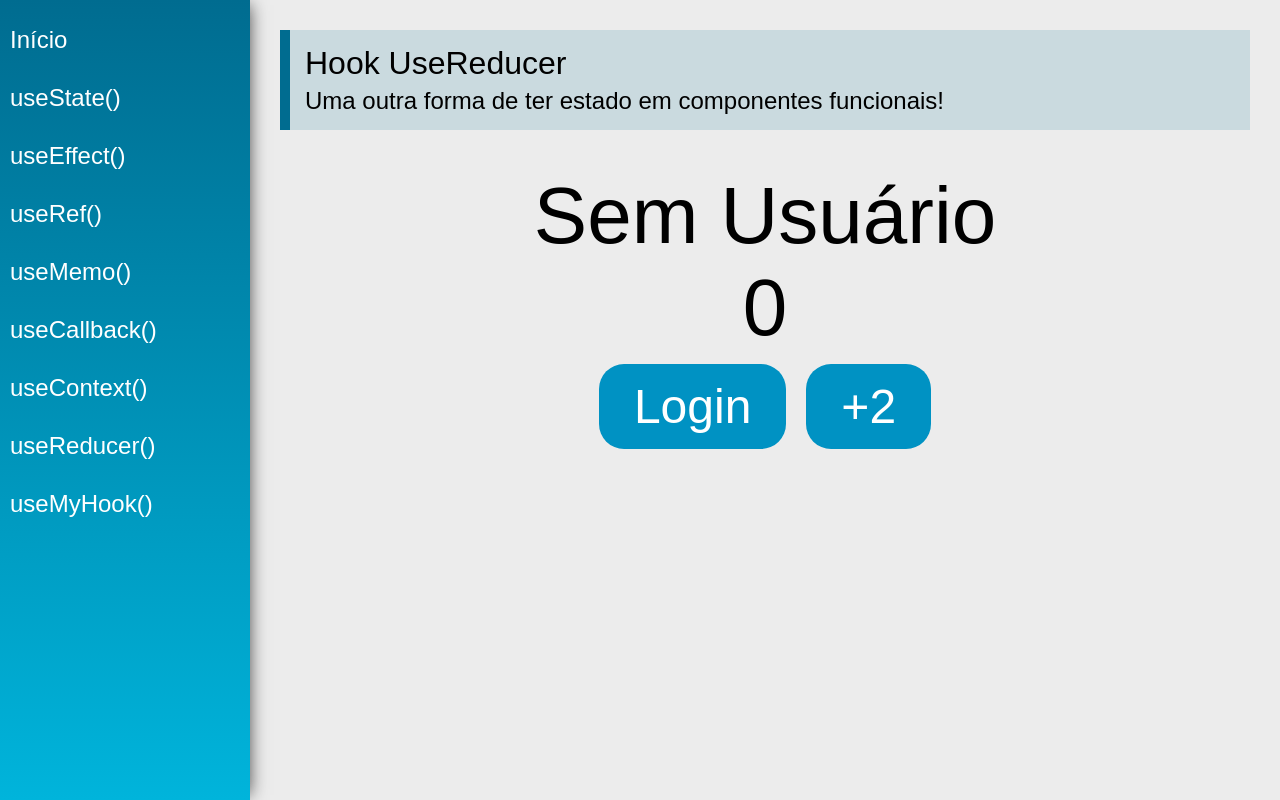
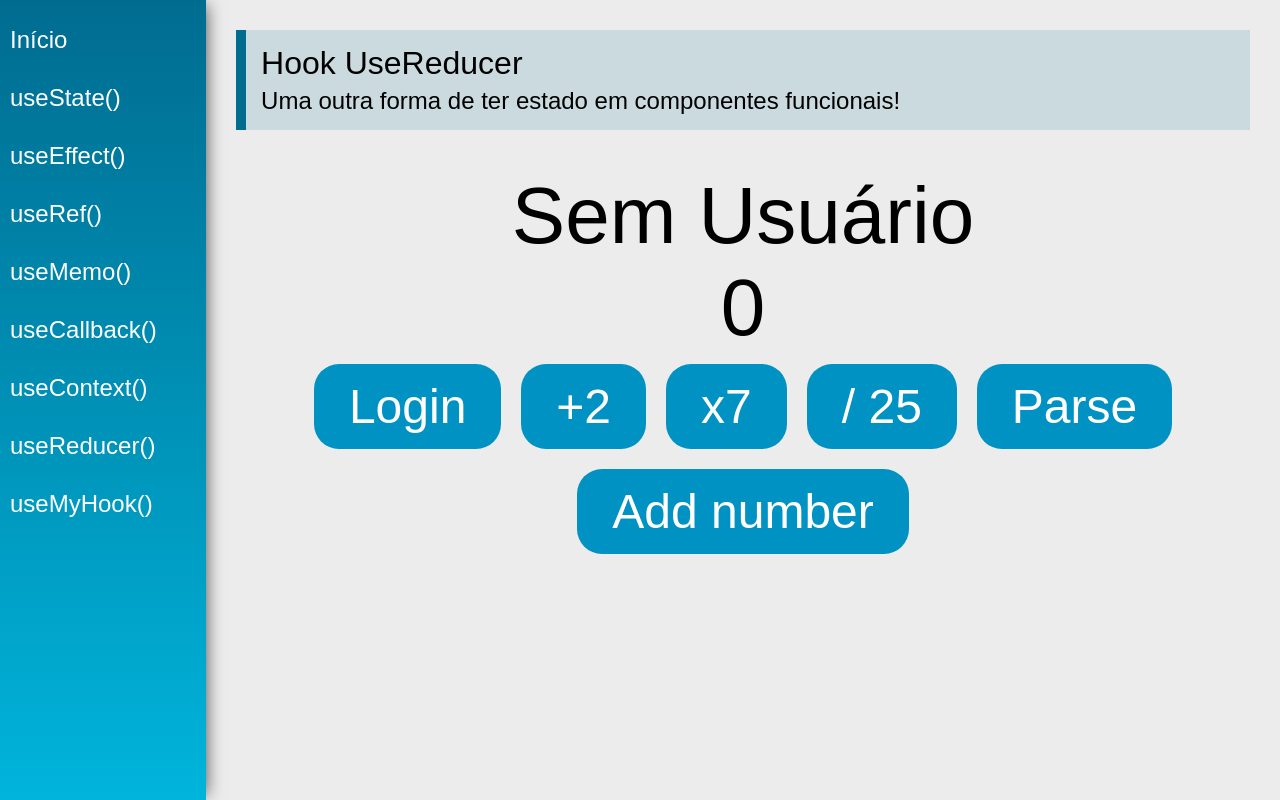
Before and after one commit to wen-dell/hooks, a React (Create React App) app: page /useReducer in a window 1280 px wide. Built offline with nearby package versions, Linux system fonts and the light colour scheme.

Commit message:
Desafio Reducer

```diff
--- a/src/views/examples/UseReducer.jsx
+++ b/src/views/examples/UseReducer.jsx
@@ -1,19 +1,27 @@
-import React, { useReducer } from 'react';
-import PageTitle from '../../components/layout/PageTitle';
+import React, { useReducer } from "react";
+import PageTitle from "../../components/layout/PageTitle";
 
 const initialState = {
   cart: [],
   products: [],
   user: null,
-    number: 0
+  number: 0,
 };
 
 function reducer(state, action) {
-    switch(action.type) {
-        case 'numberAdd2':
-            return {...state, number: state.number + 2};
-        case 'login':
-            return {...state, user: { name: action.payload }};
+  switch (action.type) {
+    case "numberAdd2":
+      return { ...state, number: state.number + 2 };
+    case "login":
+      return { ...state, user: { name: action.payload } };
+    case "multiplyBy7":
+      return { ...state, number: state.number * 7 };
+    case "divideBy25":
+      return { ...state, number: state.number / 25 };
+    case "parseNumber":
+      return { ...state, number: parseInt(state.number) };
+    case "numberAddN":
+      return { ...state, number: state.number + parseInt(action.payload) };
     default:
       return state;
   }
@@ -22,6 +30,12 @@ function reducer(state, action) {
 const UseReducer = (props) => {
   const [state, dispatch] = useReducer(reducer, initialState);
 
+  function randomNumber() {
+    let random = parseInt(Math.random() * (99) + 1);
+    console.log(random);
+    return random;
+  }
+
   return (
     <div className="UseReducer">
       <PageTitle
@@ -29,18 +43,38 @@ const UseReducer = (props) => {
         subtitle="Uma outra forma de ter estado em componentes funcionais!"
       />
       <div className="center">
-                { state.user ?
-                    <span className='text'>{state.user.name}</span>
-                    : <span className="text">Sem Usuário</span>
-                }
-                <span className="text">{ state.number }</span>
+        {state.user ? (
+          <span className="text">{state.user.name}</span>
+        ) : (
+          <span className="text">Sem Usuário</span>
+        )}
+        <span className="text">{state.number}</span>
         <div>
-                    <button className="btn" onClick={() => dispatch({type: 'login', payload: 'Maria'})}>Login</button>
-                    <button className="btn" onClick={() => dispatch({type: 'numberAdd2'})}>+2</button>
+          <button
+            className="btn"
+            onClick={() => dispatch({ type: "login", payload: "Maria" })}
+          >
+            Login
+          </button>
+          <button
+            className="btn"
+            onClick={() => dispatch({ type: "numberAdd2" })}
+          >
+            +2
+          </button>
+          <button
+            className="btn"
+            onClick={() => dispatch({ type: "multiplyBy7" })}
+          >
+            x7
+          </button>
+          <button className="btn" onClick={() => dispatch({ type: "divideBy25" })}>/ 25</button>
+          <button className="btn" onClick={() => dispatch({ type: "parseNumber" })}>Parse</button>
+          <button className="btn" onClick={() => dispatch({ type: "numberAddN", payload: randomNumber() })}>Add number</button>
         </div>
       </div>
     </div>
   );
-}
+};
 
 export default UseReducer;
```
Lines whose indentation alone changed are shown as unchanged.
